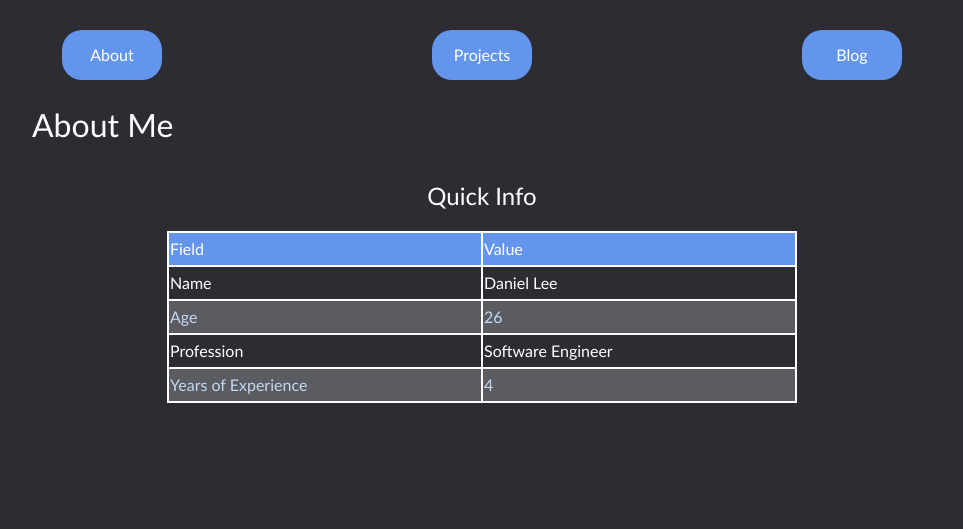
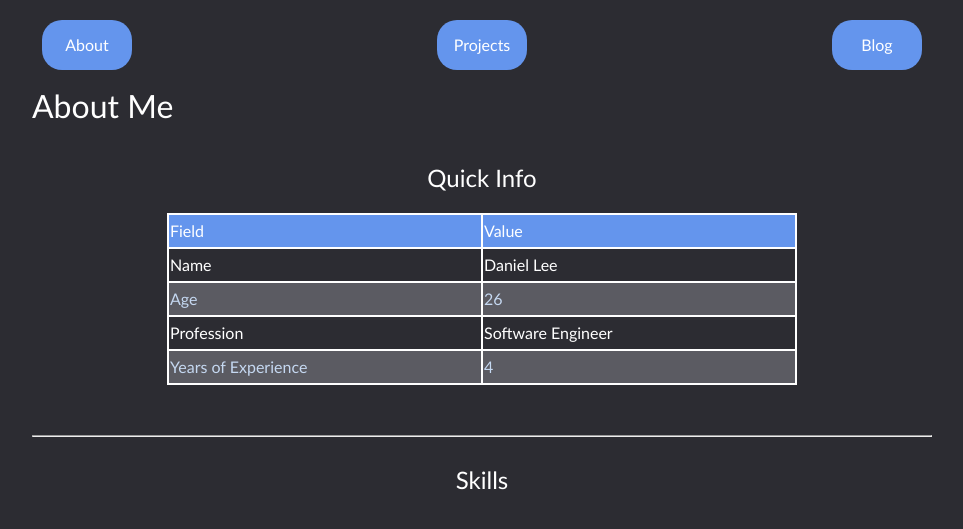
Before and after one commit to danielleedottech/danlee-org, a Jekyll site: the page built from index.html, in a window 1280 px wide. Shown: the top 529 px of the page, without its empty margins (158-1121 px from the left). Built offline with Jekyll 4.4.1, drawn with Linux system fonts in a browser that asks for light colours; nearby versions of some CDN libraries; library files that are not in the unit come from our copies.

Commit message:
modifying navbar styling

```diff
--- a/_layouts/default.html
+++ b/_layouts/default.html
@@ -5,6 +5,7 @@
     <title>{{ page.title }}</title>
     <link rel="stylesheet" href="/assets/css/styles.css">
     <link rel="stylesheet" href="/assets/css/prism.css">
+    <meta name="viewport" content="width=device-width">
     {% feed_meta %}
     {% seo %}
 </head>
--- a/_sass/main.scss
+++ b/_sass/main.scss
@@ -25,7 +25,8 @@ a {
   display: flex;
   justify-content: space-between;
   align-items: center;
-  margin: 30px;
+  width: 100%;
+  margin-top: 20px;
 }
 
 
@@ -33,8 +34,9 @@ a {
   text-decoration: none;
   color:white;
   text-align: center;
-  width: 80px;
+  width: 70px;
   padding: 10px;
+  margin: 10px;
   background-color: cornflowerblue;
   border-radius: 20px;
 }
--- a/_sass/pages/index.scss
+++ b/_sass/pages/index.scss
@@ -1,8 +1,9 @@
-.about-me {
+.info-table-section {
     display: flex;
     flex-direction: column;
     justify-content: center;
     align-items: center;
+    margin-bottom: 50px;
 
     .info-table {
         margin: auto;
@@ -40,3 +41,11 @@
         }
     }
 }
+
+.skills-section {
+    display: flex;
+    flex-direction: column;
+    justify-content: center;
+    align-items: center;
+    margin-bottom: 50px;
+}
--- a/index.html
+++ b/index.html
@@ -4,9 +4,7 @@ title: Home
 ---
 <h1>About Me</h1>
 
-<article class="about-me">
-
-
+<section class="info-table-section">
     <table class="info-table">
         <h2>Quick Info</h2>
         <thead>
@@ -27,7 +25,7 @@ title: Home
                 Age
             </td>
             <td>
-                {{ "today" | date: "%Y" | minus: 1996  }}
+                {{ "today" | date: "%Y" | minus: 1996 }}
             </td>
         </tr>
         <tr>
@@ -37,10 +35,14 @@ title: Home
         <tr>
             <td>Years of Experience</td>
             <td>
-                {{ "today" | date: "%Y" | minus: 2018  }}
+                {{ "today" | date: "%Y" | minus: 2018 }}
             </td>
         </tr>
         </tbody>
     </table>
+</section>
 
-</article>
+<hr style="color: white;"></hr>
+<section class="skills-section">
+    <h2>Skills</h2>
+</section>
```
Lines whose indentation alone changed are shown as unchanged.
